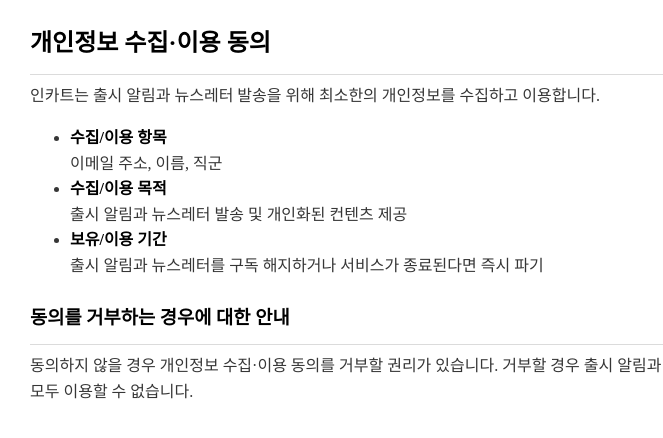
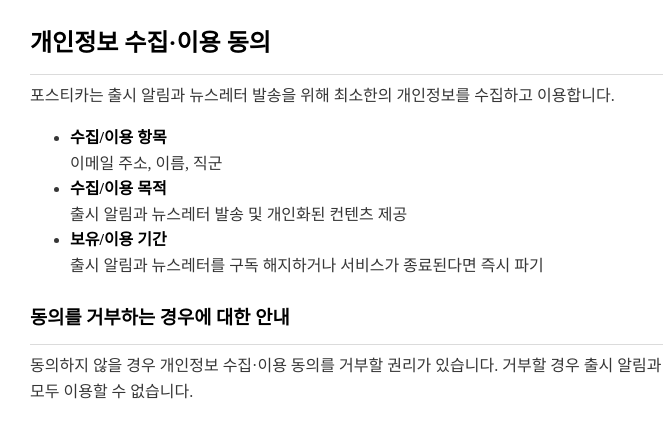
Before and after one commit to postica-app/incart-landing, a plain HTML site: page privacy.html in a window 1280 px wide. Shown: the full height of the page, 210-873 px from the left. Drawn offline with nearby package versions, Linux system fonts and the light colour scheme; a web font is replaced by a local one.

Commit message:
fix: change private information receiver

```diff
--- a/privacy.html
+++ b/privacy.html
@@ -22,7 +22,7 @@
   <body>
     <h2>개인정보 수집·이용 동의</h2>
     <hr />
-    인카트는 출시 알림과 뉴스레터 발송을 위해 최소한의 개인정보를 수집하고
+    포스티카는 출시 알림과 뉴스레터 발송을 위해 최소한의 개인정보를 수집하고
     이용합니다.
     <ul>
       <li>
```
